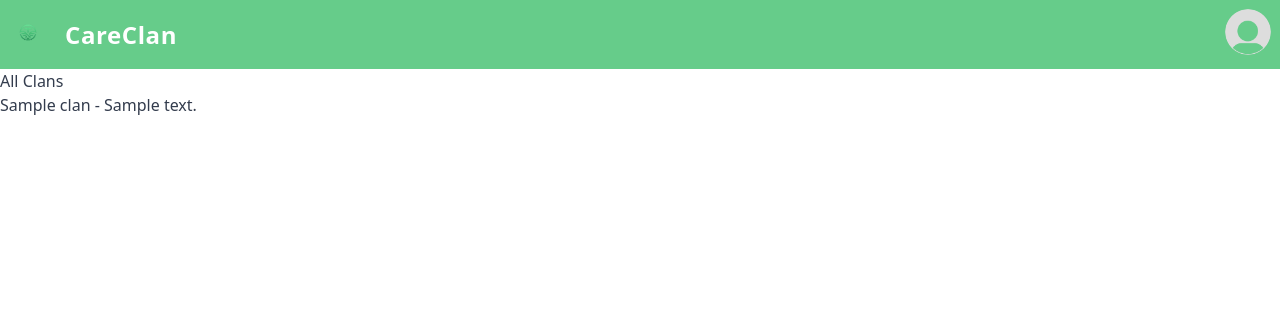
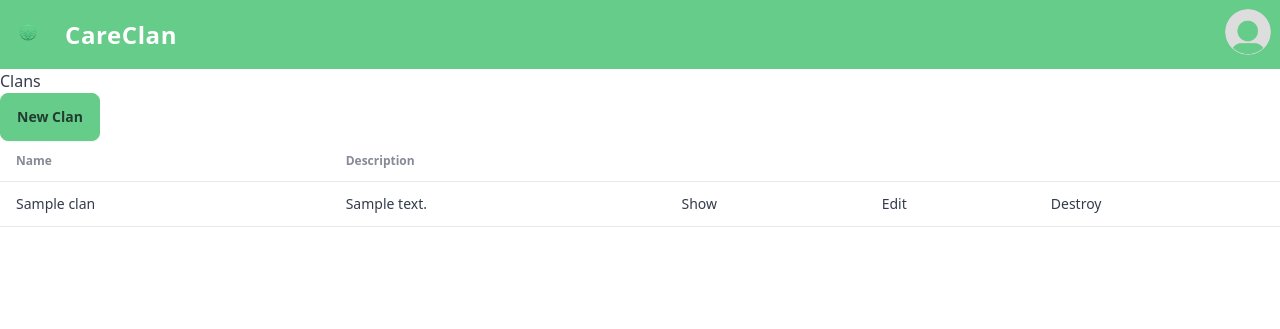
Before and after one commit to JJohnson606/CareClan, a Rails app: page /clans in a window 1280 px wide. Shown: the top 329 px of the page. Run offline with Rails 7, Linux system fonts and the light colour scheme; a user stored in the database is signed in; tables that the repository leaves empty hold one stand-in row (values such as "Sample post"); style sheets or scripts are compiled from the project's sources; some libraries are stand-ins or nearby versions.

Commit message:
Formatted and Added Clan Policies to Index View.

```diff
--- a/app/views/clans/index.html.erb
+++ b/app/views/clans/index.html.erb
@@ -1,9 +1,30 @@
-<h1>All Clans</h1>
-<ul>
-  <% @clans.each do |clan| %>
-    <li>
-      <%= link_to clan.name, clan_path(clan) %>
-      - <%= clan.description %>
-    </li>
-  <% end %>
-</ul>
+<h1>Clans</h1>
+<% if policy(Clan).create? %>
+  <%= link_to 'New Clan', new_clan_path, class: 'btn btn-primary' %>
+<% end %>
+<table class="table">
+  <thead>
+    <tr>
+      <th>Name</th>
+      <th>Description</th>
+      <th colspan="3"></th>
+    </tr>
+  </thead>
+  <tbody>
+    <% @clans.each do |clan| %>
+      <tr>
+        <td><%= clan.name %></td>
+        <td><%= clan.description %></td>
+        <% if policy(clan).show? %>
+          <td><%= link_to 'Show', clan_path(clan) %></td>
+        <% end %>
+        <% if policy(clan).edit? %>
+          <td><%= link_to 'Edit', edit_clan_path(clan) %></td>
+        <% end %>
+        <% if policy(clan).destroy? %>
+          <td><%= link_to 'Destroy', clan_path(clan), method: :delete, data: { confirm: 'Are you sure?' } %></td>
+        <% end %>
+      </tr>
+    <% end %>
+  </tbody>
+</table>
```
